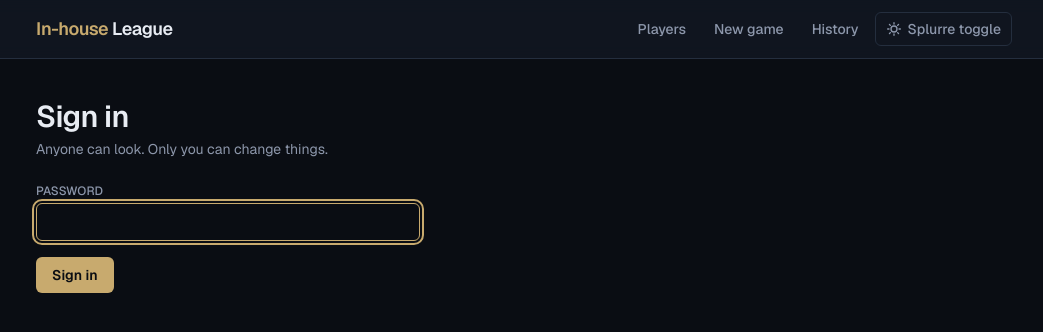
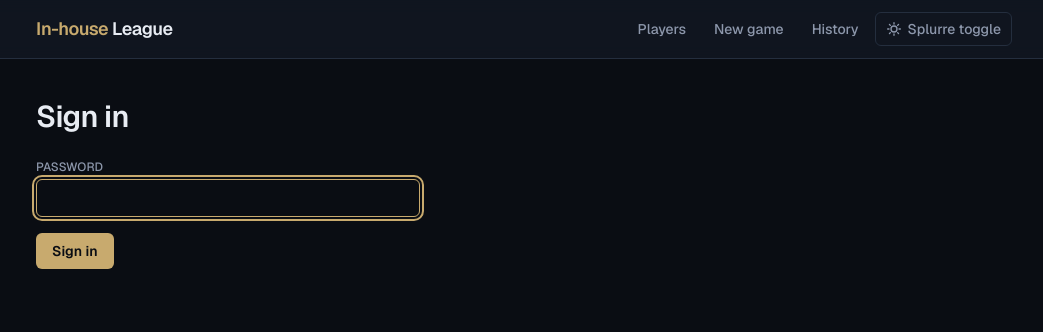
Before and after one commit to JohannesHa98/riftside, a Next.js app: page /login in a window 1280 px wide. Shown: the top 332 px of the page, without its empty margins (116-1159 px from the left). Built offline with nearby package versions, Linux system fonts and the light colour scheme; no server answers.

Commit message:
Drop the explanatory line from the login page
It described the site's permission model to the one person who already
knows it. The page just asks for a password now.

Co-Authored-By: Claude Opus 5 <noreply@anthropic.com>

```diff
--- a/app/login/page.tsx
+++ b/app/login/page.tsx
@@ -16,10 +16,7 @@ export const metadata: Metadata = {
 export default function LoginPage() {
   return (
     <div>
-      <PageHeader
-        title="Sign in"
-        description="Anyone can look. Only you can change things."
-      />
+      <PageHeader title="Sign in" />
 
       <Suspense fallback={<div className="h-40" aria-hidden />}>
         <Gate />
```
